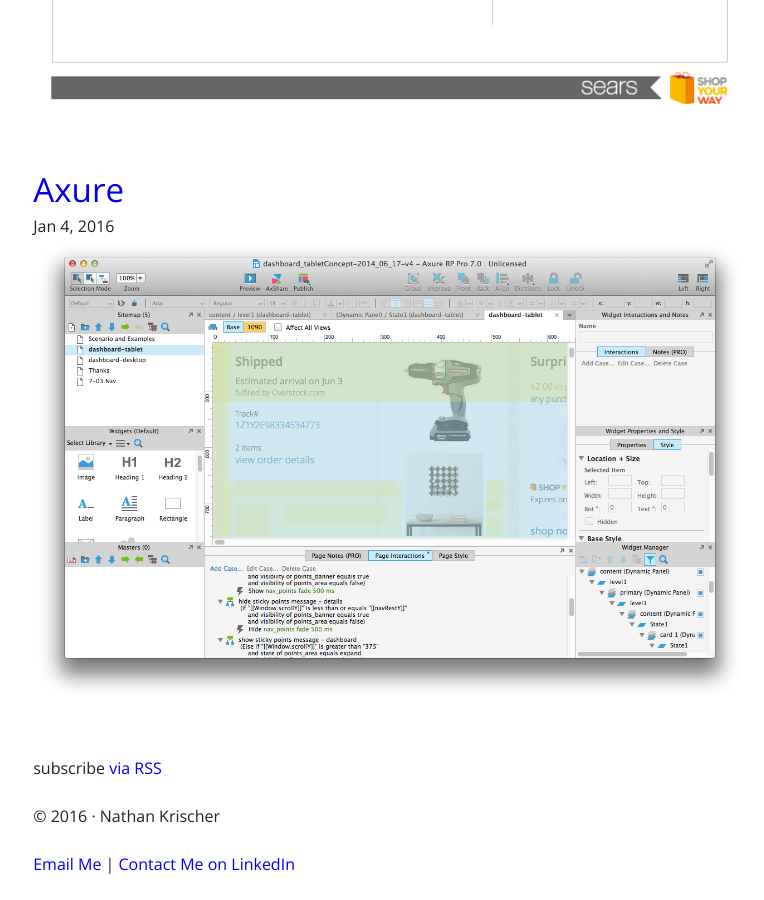
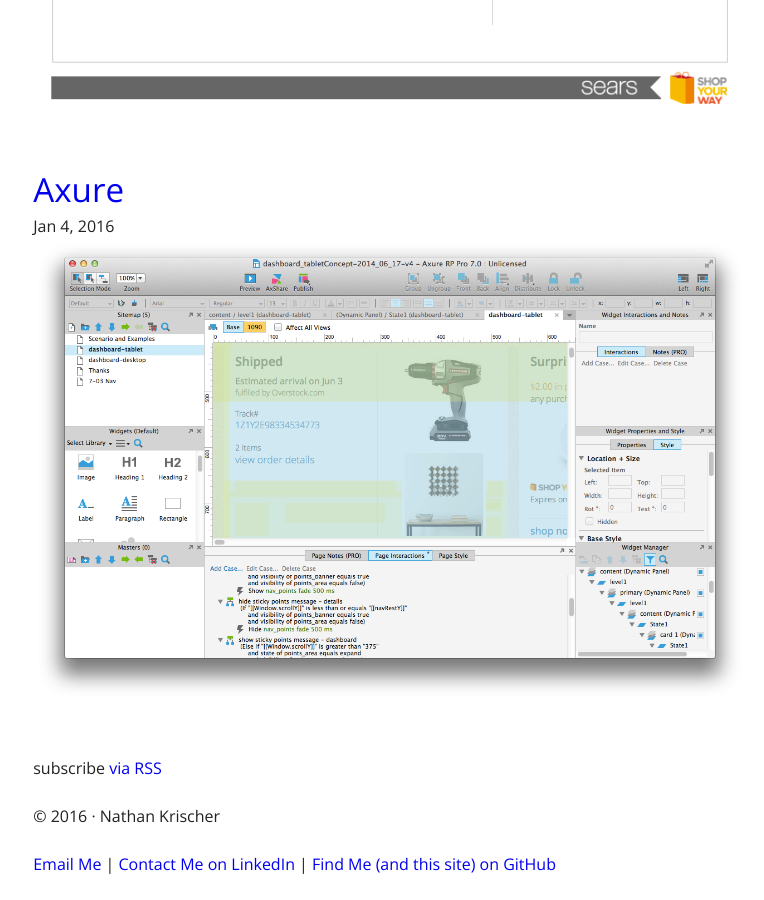
Before and after one commit to nkrisc/personal-site, a Jekyll site: the page built from index.html, in a window 1280 px wide and 900 px high, scrolled down 1962 px. Shown: the whole window, without its empty margins (250-1014 px from the left). Built offline with Jekyll 4.4.1, drawn with Linux system fonts in a browser that asks for light colours.

Commit message:
Add message to README. Update footer with GitHub link.

```diff
--- a/_includes/footer.html
+++ b/_includes/footer.html
@@ -6,5 +6,7 @@
 	  <a href="mailto:me@nathankrischer.com">Email Me</a>
 	   |
 	  <a href="https://www.linkedin.com/pub/nathan-krischer/21/846/239">Contact Me on LinkedIn</a>
+       |
+      <a href="https://github.com/nkrisc">Find Me (and this site) on GitHub</a>
   </p>
 </footer>
```
Also changed, not shown: README.md.
